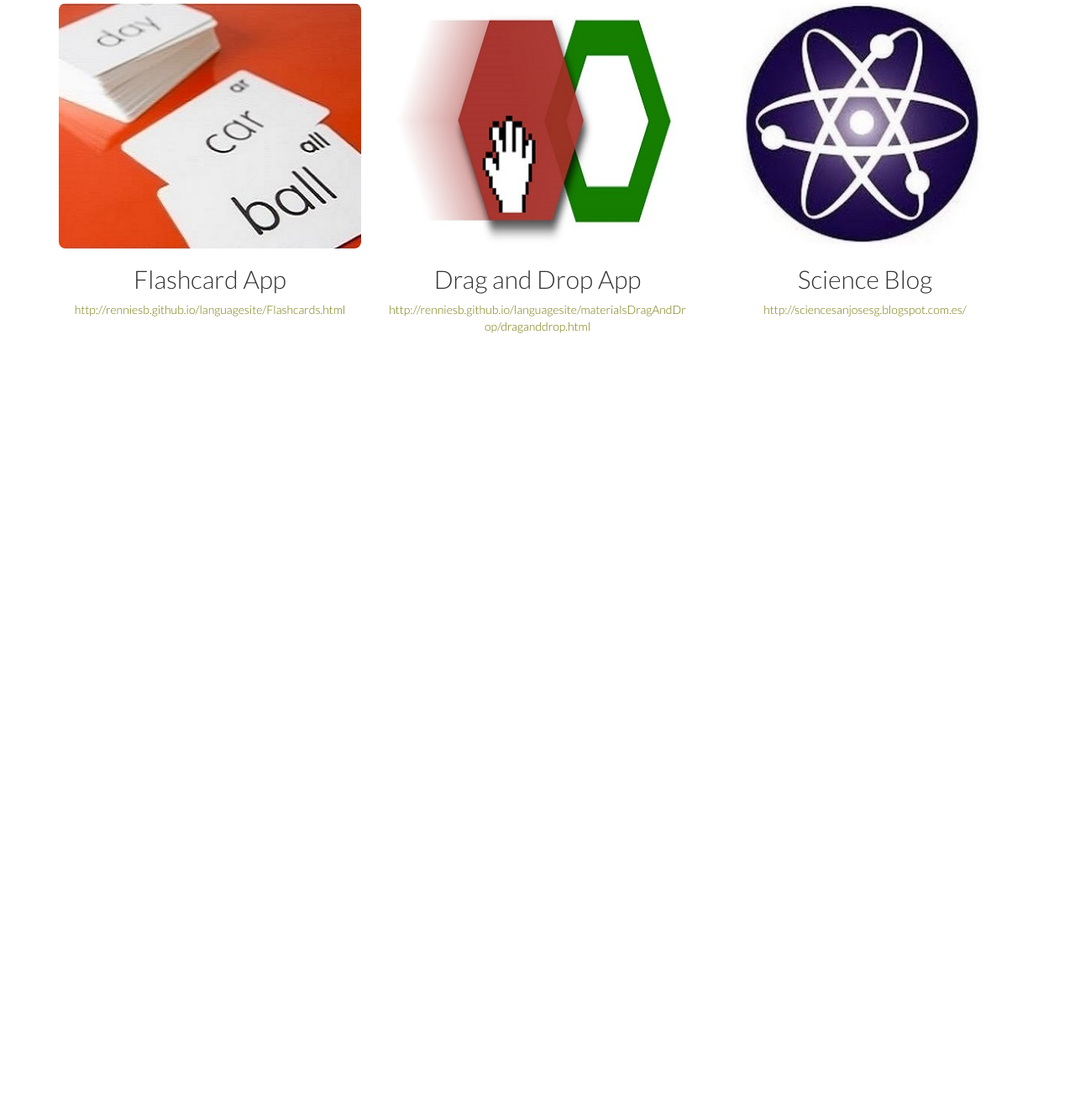
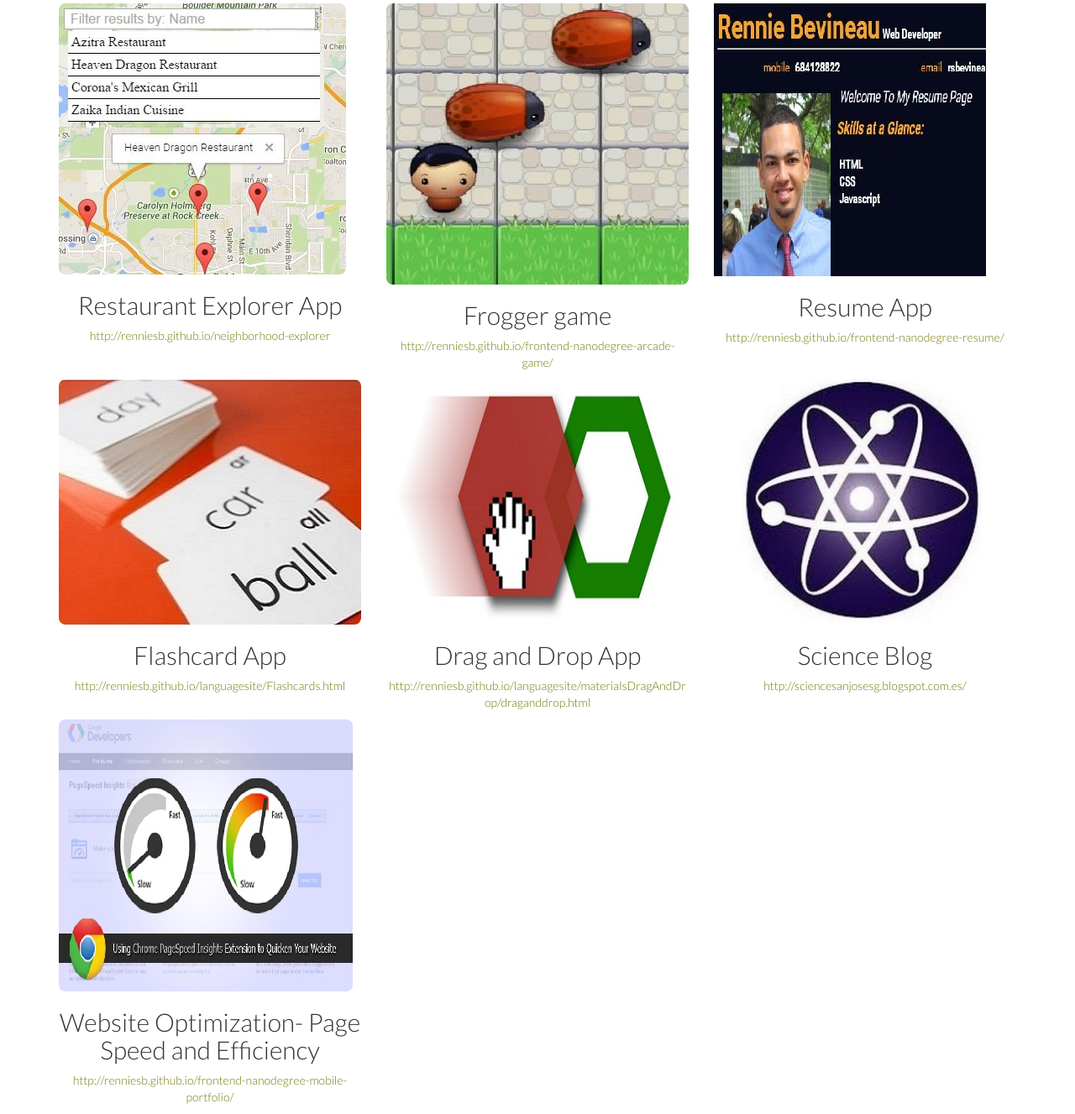
Before and after one commit to Renniesb/Portfolio-page, a plain HTML site: page index.html in a window 1280 px wide. Shown: the part 904-2231 px from the top of the page at 84% size. Before the commit the page ends 1313 px from the top, so only its background shows below. Drawn offline with Linux system fonts and the light colour scheme.

Commit message:
add projects

```diff
--- a/index.html
+++ b/index.html
@@ -51,6 +51,27 @@
 
 		<div class="row text-center">
 			<div class="col-md-4">
+				<img class="img-responsive featured-image rounded-corners"  src="img/restaurant-explorer.jpg" alt="restaurant explorer project image">
+				<h2>Restaurant Explorer App</h2>
+				<p><a class="link" href="http://renniesb.github.io/neighborhood-explorer/index.html">http://renniesb.github.io/neighborhood-explorer</a></p>
+			</div>
+
+			<div class="col-md-4">
+				<img class="img-responsive featured-image rounded-corners" src="img/froggerclone.jpg" alt="frogger game image">
+				<h2>Frogger game</h2>
+				<p><a class="link" href="http://renniesb.github.io/frontend-nanodegree-arcade-game/">http://renniesb.github.io/frontend-nanodegree-arcade-game/</a></p>
+			</div>
+
+			<div class="col-md-4">
+				<img class="img-responsive featured-image" src="img/developer.jpg"  alt="resume app image">
+				<h2>Resume App</h2>
+				<p><a class="link" href="http://renniesb.github.io/frontend-nanodegree-resume/">http://renniesb.github.io/frontend-nanodegree-resume/</a></p>
+			</div>
+
+		</div>
+
+		<div class="row text-center">
+			<div class="col-md-4">
 				<img class="img-responsive featured-image rounded-corners"  src="img/flashcards.jpg" alt="flashcard image" data-toggle="modal" data-target="#project1"  onmouseover="this.src='img/flashcards-text.jpg'" onmouseout="this.src='img/flashcards.jpg'">
 				<h2>Flashcard App</h2>
 				<p><a class="link" href="http://renniesb.github.io/languagesite/Flashcards.html">http://renniesb.github.io/languagesite/Flashcards.html</a></p>
@@ -68,6 +89,13 @@
 				<p><a class="link" href="http://sciencesanjosesg.blogspot.com.es/">http://sciencesanjosesg.blogspot.com.es/</a></p>
 			</div>
 
+		</div>
+		<div class="row text-center">
+			<div class="col-md-4">
+				<img class="img-responsive featured-image rounded-corners"  src="img/pagespeed.jpg" alt="website optimization image" >
+				<h2>Website Optimization- Page Speed and Efficiency</h2>
+				<p><a class="link" href="http://renniesb.github.io/frontend-nanodegree-mobile-portfolio/">http://renniesb.github.io/frontend-nanodegree-mobile-portfolio/</a></p>
+			</div>
 		</div>
 
 	</div>
```
Also changed, not shown: img/developer.JPG (added), img/froggerclone.JPG (added), img/pagespeed.jpg (added), img/restaurant-explorer.JPG (added).
